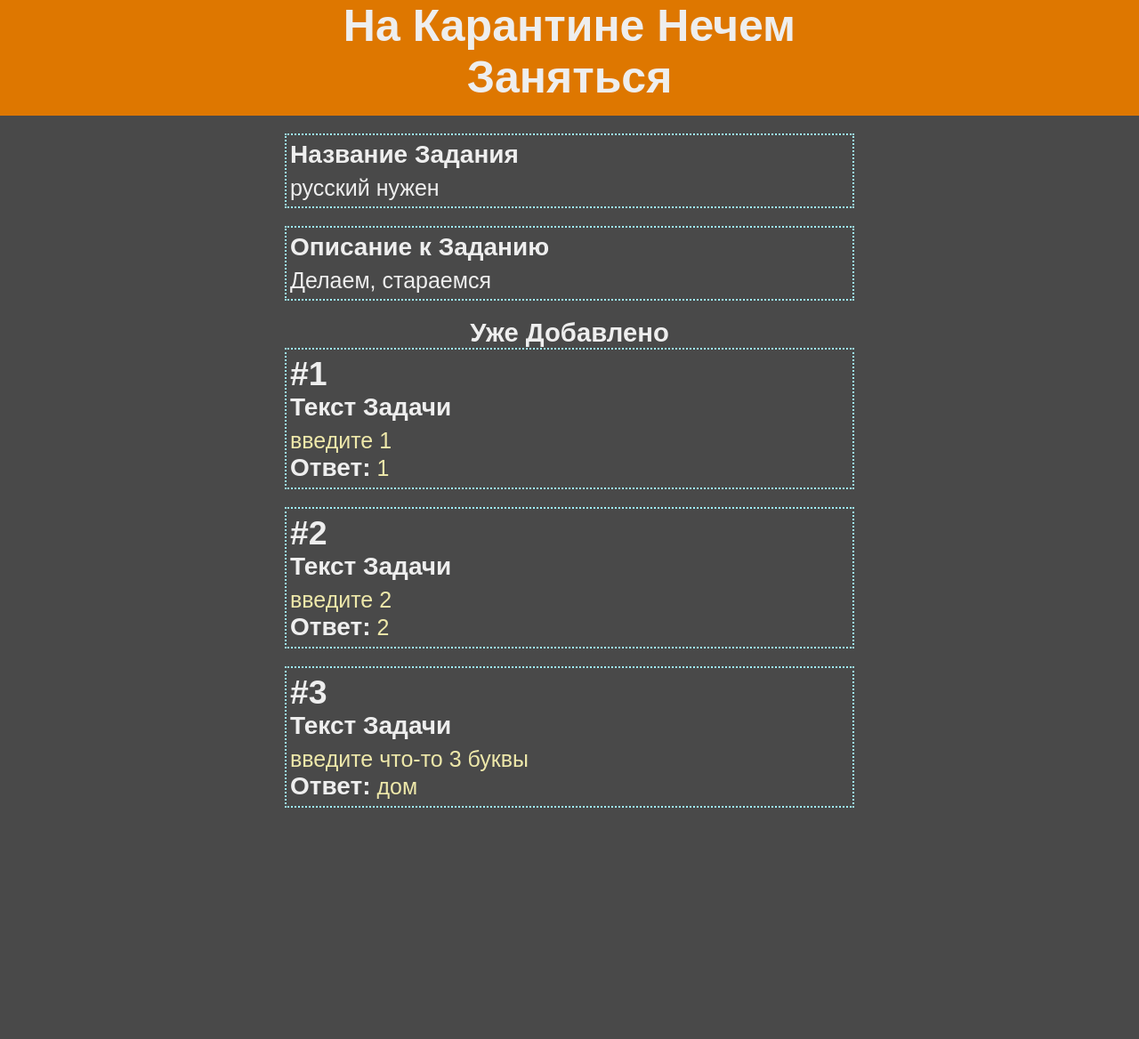
After one commit to BomboZombie/distant_learning, a Flask app: page /correct/1 in a window 1280 px wide. The commit adds this page. Shown: the top 1168 px of the page at 89% size. Run offline with Flask 2, Linux system fonts and the light colour scheme; data comes from the database, SQL or seed files in the repository.

Commit message:
просмотр правильного задания

```diff
--- a/main.py
+++ b/main.py
@@ -223,8 +223,6 @@ def user_groups():
 
             g["deadlines"].append(dl_data)
 
-    # import json
-    # print(json.dumps({"groups": groups}, ensure_ascii=True, indent=4))
     return render_template("usergroups.html", groups=groups)
 
 
@@ -392,6 +390,17 @@ def solutions(dl_id):
     return render_template("solutions.html", solutions=sols, data=info)
 
 
+@app.route("/correct/<int:task_id>")
+def correct(task_id):
+    sql = db.create_session()
+    task = sql.query(db.Task).get(task_id)
+    task_data = task.to_dict(only=("name", "description"))
+
+    problems = [p.to_dict(only=("id", "text", "answer")) for p in task.problems]
+    sql.close()
+    return render_template("correct.html", data=task_data, problems=problems)
+
+
 # Вспомогательные функции
 def remove_prefix(data, prefix):
     return map(lambda x: x.strip(prefix),
--- /dev/null
+++ b/templates/correct.html
@@ -0,0 +1,55 @@
+{% extends "/j2/base.j2" %}
+
+{% block title %}Correct{% endblock %}
+
+{% block head %}
+<link rel="stylesheet" type="text/css" href="/static/css/taskNgroup.css">
+<link rel="stylesheet" type="text/css" href="/static/css/manageTask.css">
+{% endblock %}
+
+{% block body_content %}
+
+	<form class="baseform" method="post">
+		<div class="container">
+			<div class="item">
+				<label class="itemTitle">Название Задания</label>
+				<label class="current">{{ data['name'] }}</label>
+			</div>
+
+			<div class="item">
+				<label class="itemTitle">Описание к Заданию</label>
+				<label class="current">{{ data['description']|safe }}</label>
+			</div>
+
+			<div class="container">
+				<h3>Уже Добавлено</h3>
+			</div>
+
+			{% if problems|length() != 0 %}
+				<div id="problems" class="container">
+					{% for p in problems %}
+						<div class="item">
+							<h2>#{{ loop.index }}</h2>
+
+							<label class="itemTitle">Текст Задачи</label>
+							<p class="current para highlight">
+								{{ p['text']|safe }}
+							</p>
+
+							<div class="ans">
+								<label class="itemTitle">Ответ:</label>
+								<label class="current highlight">{{ p['answer'] }}</label>
+							</div>
+						</div>
+					{% endfor %}
+				</div>
+			{% else %}
+				<div id="problems" class="container"></div>
+				<div class="container">
+					<h5 class="listEmpty">Задач нет</h5>
+				</div>
+			{% endif %}
+		</div>
+	</form>
+
+{% endblock %}
--- a/templates/manageDeadline.html
+++ b/templates/manageDeadline.html
@@ -35,7 +35,7 @@
 					{% if task is not none %}
 						<div class="existField" id="assigned">
 							<label class="current">{{ task['name'] }}</label>
-							<a href="#">Просмотреть</a>
+							<a href="/correct/{{ task.id }}">Просмотреть</a>
 						</div>
 					{% else %}
 						<h5 class="listEmpty">Выберите задание</h5>
@@ -47,7 +47,7 @@
 					{% for task in current_user.tasks %}
 						<div class="existField" id="tasks">
 							<label class="current">{{ task.name }}</label>
-							<a href="#">Просмотреть</a>
+							<a href="/correct/{{ task.id }}">Просмотреть</a>
 							<div class="checkcont">
 								<label class="edit">Назначить</label>
 								<input class="checkBox" type="checkbox" name="at{{ task.id }}">
```
Also changed, not shown: templates/index.html (+4 -4 lines).
